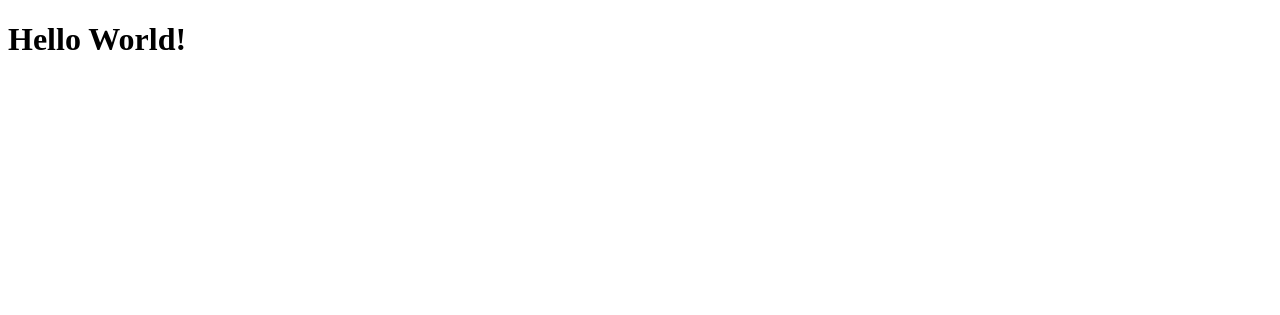
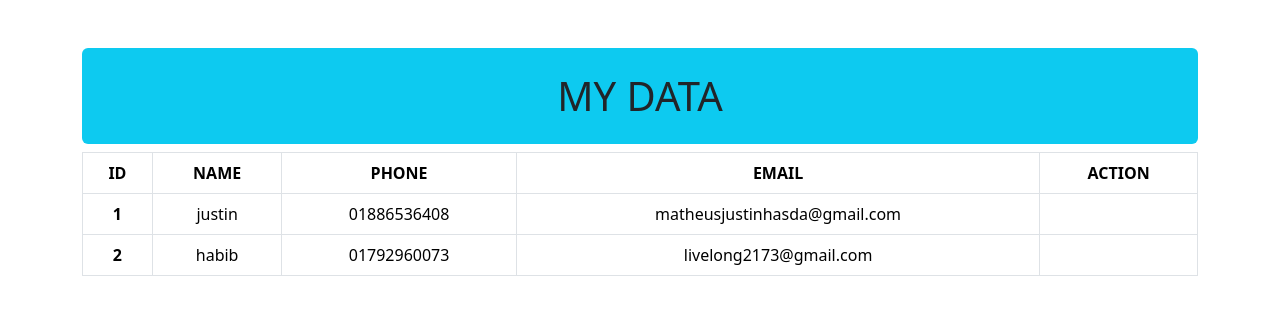
Before and after one commit to hasdajustin/Simple-Django-Crud-Operation, a Django app: page / in a window 1280 px wide. Shown: the top 315 px of the page. Run offline with Django 5.2, Linux system fonts and the light colour scheme; data comes from the database, SQL or seed files in the repository; both versions use the stored data as it was after the commit.

Commit message:
displaying data from database

```diff
--- /dev/null
+++ b/myapp/templates/myapp/base.html
@@ -0,0 +1,17 @@
+<!doctype html>
+<html lang="en">
+  <head>
+    <meta charset="utf-8">
+    <meta name="viewport" content="width=device-width, initial-scale=1">
+    <title>Simple Crud Operation</title>
+    <link href="https://cdn.jsdelivr.net/npm/bootstrap@5.3.6/dist/css/bootstrap.min.css" rel="stylesheet" integrity="sha384-4Q6Gf2aSP4eDXB8Miphtr37CMZZQ5oXLH2yaXMJ2w8e2ZtHTl7GptT4jmndRuHDT" crossorigin="anonymous">
+  </head>
+  <body>
+
+    {% block content %}
+
+    {% endblock %}
+
+    <script src="https://cdn.jsdelivr.net/npm/bootstrap@5.3.6/dist/js/bootstrap.bundle.min.js" integrity="sha384-j1CDi7MgGQ12Z7Qab0qlWQ/Qqz24Gc6BM0thvEMVjHnfYGF0rmFCozFSxQBxwHKO" crossorigin="anonymous"></script>
+  </body>
+</html>
--- a/myapp/templates/myapp/display_data.html
+++ b/myapp/templates/myapp/display_data.html
@@ -1,11 +1,29 @@
-<!DOCTYPE html>
-<html lang="en">
-<head>
-    <meta charset="UTF-8">
-    <meta name="viewport" content="width=device-width, initial-scale=1.0">
-    <title>Document</title>
-</head>
-<body>
-    <h1>Hello World!</h1>
-</body>
-</html>
+{% extends "myapp/base.html" %}
+
+{% block content %}
+    <div class="container my-5">
+        <h1 class="bg-info text-dark text-center rounded py-4">MY DATA</h1>
+        <table class="table table-hover table-bordered text-center">
+            <thead>
+                <tr>
+                    <th scope="col">ID</th>
+                    <th scope="col">NAME</th>
+                    <th scope="col">PHONE</th>
+                    <th scope="col">EMAIL</th>
+                    <th scope="col">ACTION</th>
+                </tr>
+            </thead>
+            <tbody>
+                {% for user in userData %}
+                <tr>
+                    <th scope="row">{{user.id}}</th>
+                    <td>{{user.username}}</td>
+                    <td>{{user.phone}}</td>
+                    <td>{{user.email}}</td>
+                    <td>
+                </tr>
+                {% endfor %}
+            </tbody>
+        </table>
+    </div>
+{% endblock %}
--- a/myapp/views.py
+++ b/myapp/views.py
@@ -1,5 +1,7 @@
 from django.shortcuts import render
+from .models import User
 
 # Create your views here.
 def display_data(request):
-    return render(request, 'myapp/display_data.html')
+    userData = User.objects.all()
+    return render(request, 'myapp/display_data.html', {'userData':userData})
```
Also changed, not shown: db.sqlite3.
